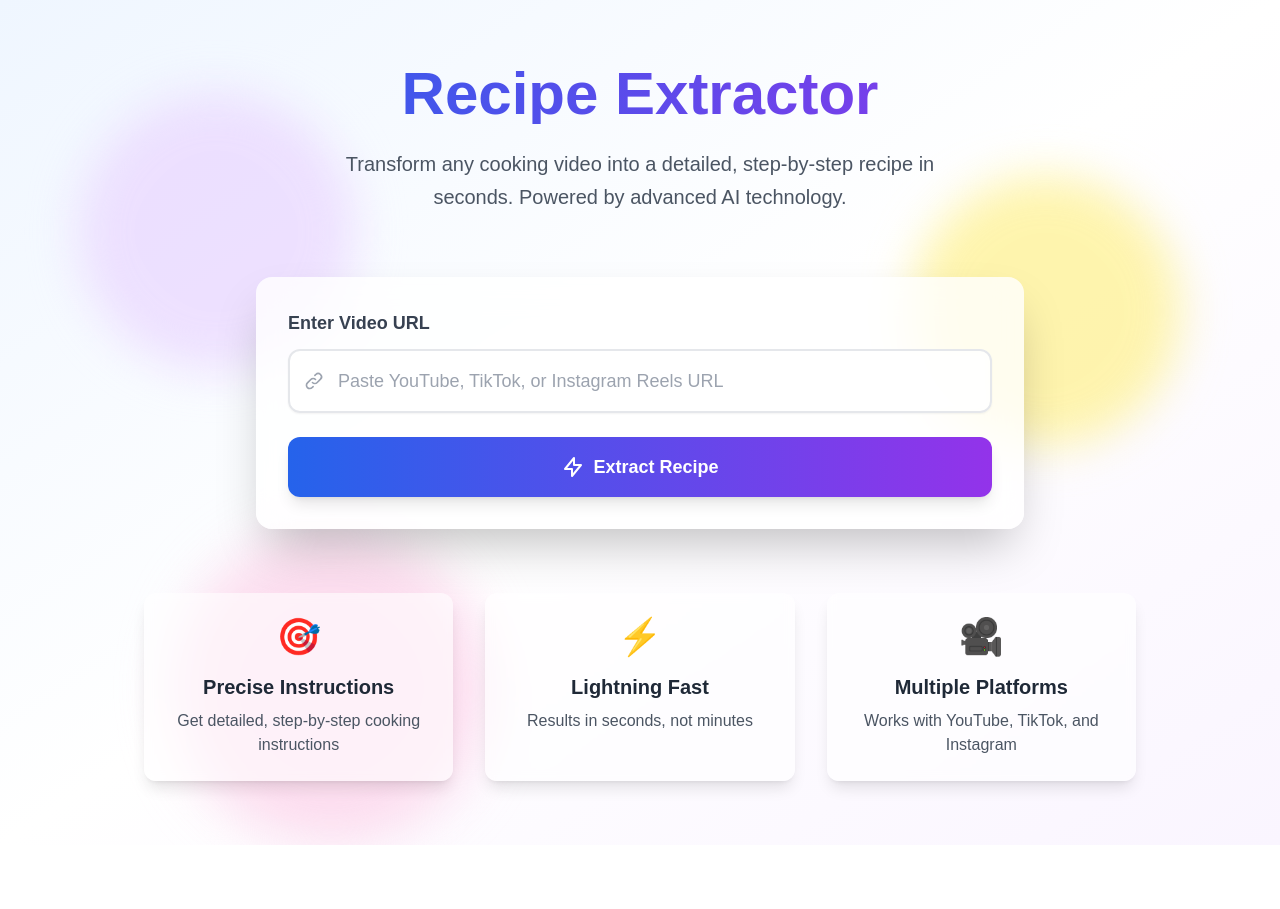
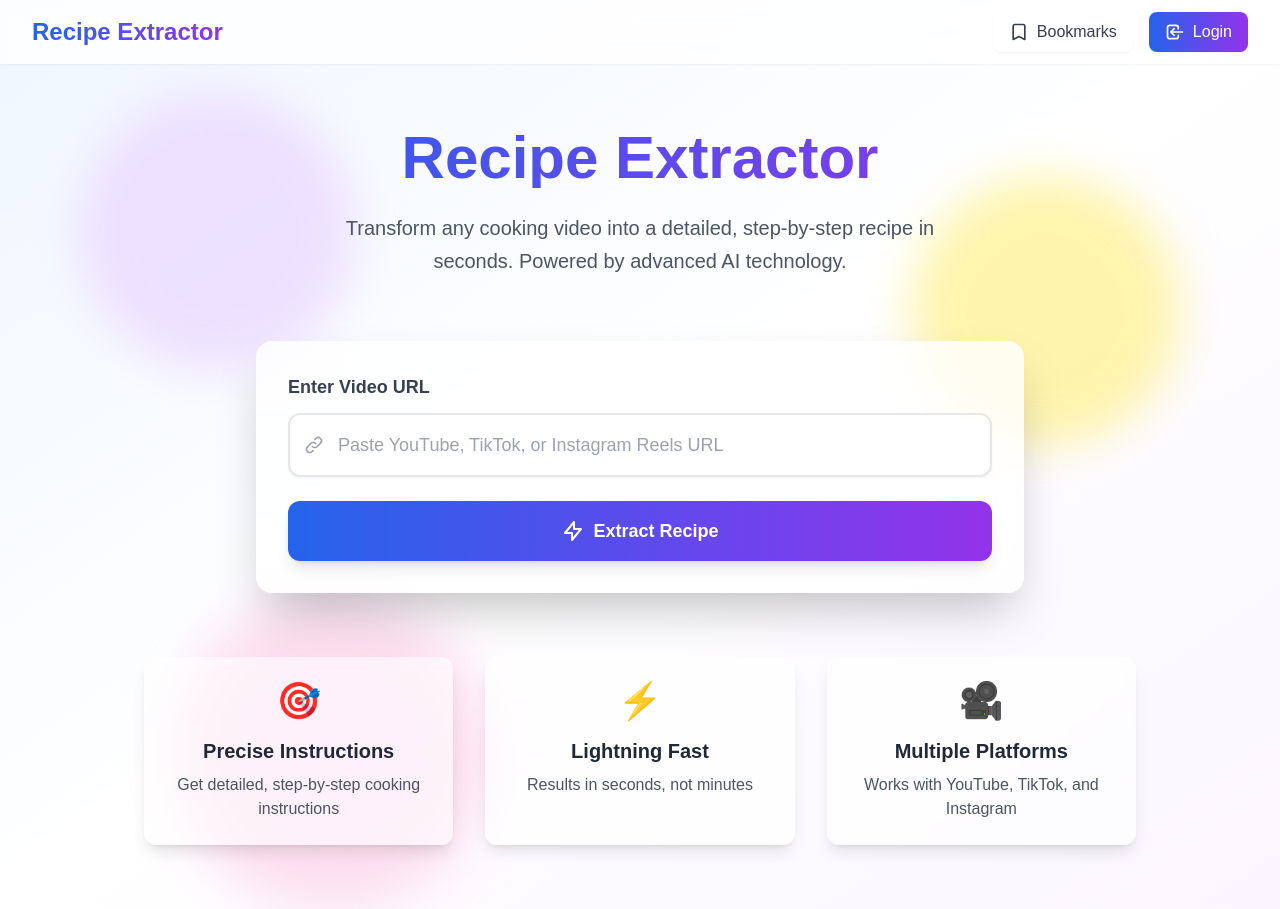
Before and after one commit to kitchan98/cook_agent, a Next.js app: page / in a window 1280 px wide. Before the commit the page ends 845 px from the top, so only its background shows below. Built offline with nearby package versions, Linux system fonts and the light colour scheme; no server answers.

Commit message:
sign in and bookmark button

```diff
--- a/app/page.tsx
+++ b/app/page.tsx
@@ -3,6 +3,7 @@
 import { useState } from 'react';
 import { useRouter } from 'next/navigation';
 import { motion } from 'framer-motion';
+import { supabase } from '../utils/supabase';
 
 export default function Home() {
   const router = useRouter();
@@ -10,6 +11,16 @@ export default function Home() {
   const [loading, setLoading] = useState(false);
   const [error, setError] = useState('');
   const [isHovered, setIsHovered] = useState(false);
+  const [isLoggedIn, setIsLoggedIn] = useState(false);
+
+  // Check login status on component mount
+  useState(() => {
+    const checkAuth = async () => {
+      const { data: { session } } = await supabase.auth.getSession();
+      setIsLoggedIn(!!session);
+    };
+    checkAuth();
+  });
 
   const handleSubmit = async (e: React.FormEvent) => {
     e.preventDefault();
@@ -41,6 +52,58 @@ export default function Home() {
 
   return (
     <div className="min-h-screen bg-gradient-to-br from-blue-50 via-white to-purple-50 relative overflow-hidden">
+      {/* Navigation Bar */}
+      <motion.nav
+        initial={{ opacity: 0, y: -20 }}
+        animate={{ opacity: 1, y: 0 }}
+        className="relative z-20 bg-white/80 backdrop-blur-lg shadow-sm"
+      >
+        <div className="max-w-7xl mx-auto px-4 sm:px-6 lg:px-8">
+          <div className="flex justify-between items-center h-16">
+            <div className="flex-shrink-0">
+              <h1 className="text-2xl font-bold bg-clip-text text-transparent bg-gradient-to-r from-blue-600 to-purple-600">
+                Recipe Extractor
+              </h1>
+            </div>
+            <div className="flex items-center gap-4">
+              <motion.button
+                whileHover={{ scale: 1.05 }}
+                whileTap={{ scale: 0.95 }}
+                onClick={() => router.push('/bookmarks')}
+                className="flex items-center gap-2 px-4 py-2 rounded-lg bg-white shadow-sm hover:shadow-md transition-all duration-300 text-gray-700"
+              >
+                <svg className="h-5 w-5" fill="none" stroke="currentColor" viewBox="0 0 24 24">
+                  <path strokeLinecap="round" strokeLinejoin="round" strokeWidth={2} d="M5 5a2 2 0 012-2h10a2 2 0 012 2v16l-7-3.5L5 21V5z" />
+                </svg>
+                <span>Bookmarks</span>
+              </motion.button>
+              <motion.button
+                whileHover={{ scale: 1.05 }}
+                whileTap={{ scale: 0.95 }}
+                onClick={() => router.push('/auth')}
+                className="flex items-center gap-2 px-4 py-2 rounded-lg bg-gradient-to-r from-blue-600 to-purple-600 text-white shadow-sm hover:shadow-md transition-all duration-300"
+              >
+                {isLoggedIn ? (
+                  <>
+                    <svg className="h-5 w-5" fill="none" stroke="currentColor" viewBox="0 0 24 24">
+                      <path strokeLinecap="round" strokeLinejoin="round" strokeWidth={2} d="M5.121 17.804A13.937 13.937 0 0112 16c2.5 0 4.847.655 6.879 1.804M15 10a3 3 0 11-6 0 3 3 0 016 0zm6 2a9 9 0 11-18 0 9 9 0 0118 0z" />
+                    </svg>
+                    <span>Profile</span>
+                  </>
+                ) : (
+                  <>
+                    <svg className="h-5 w-5" fill="none" stroke="currentColor" viewBox="0 0 24 24">
+                      <path strokeLinecap="round" strokeLinejoin="round" strokeWidth={2} d="M11 16l-4-4m0 0l4-4m-4 4h14m-5 4v1a3 3 0 01-3 3H6a3 3 0 01-3-3V7a3 3 0 013-3h7a3 3 0 013 3v1" />
+                    </svg>
+                    <span>Login</span>
+                  </>
+                )}
+              </motion.button>
+            </div>
+          </div>
+        </div>
+      </motion.nav>
+
       {/* Decorative elements */}
       <div className="absolute inset-0 z-0">
         <div className="absolute top-20 left-20 w-72 h-72 bg-purple-200 rounded-full mix-blend-multiply filter blur-xl opacity-70 animate-blob"></div>
```
